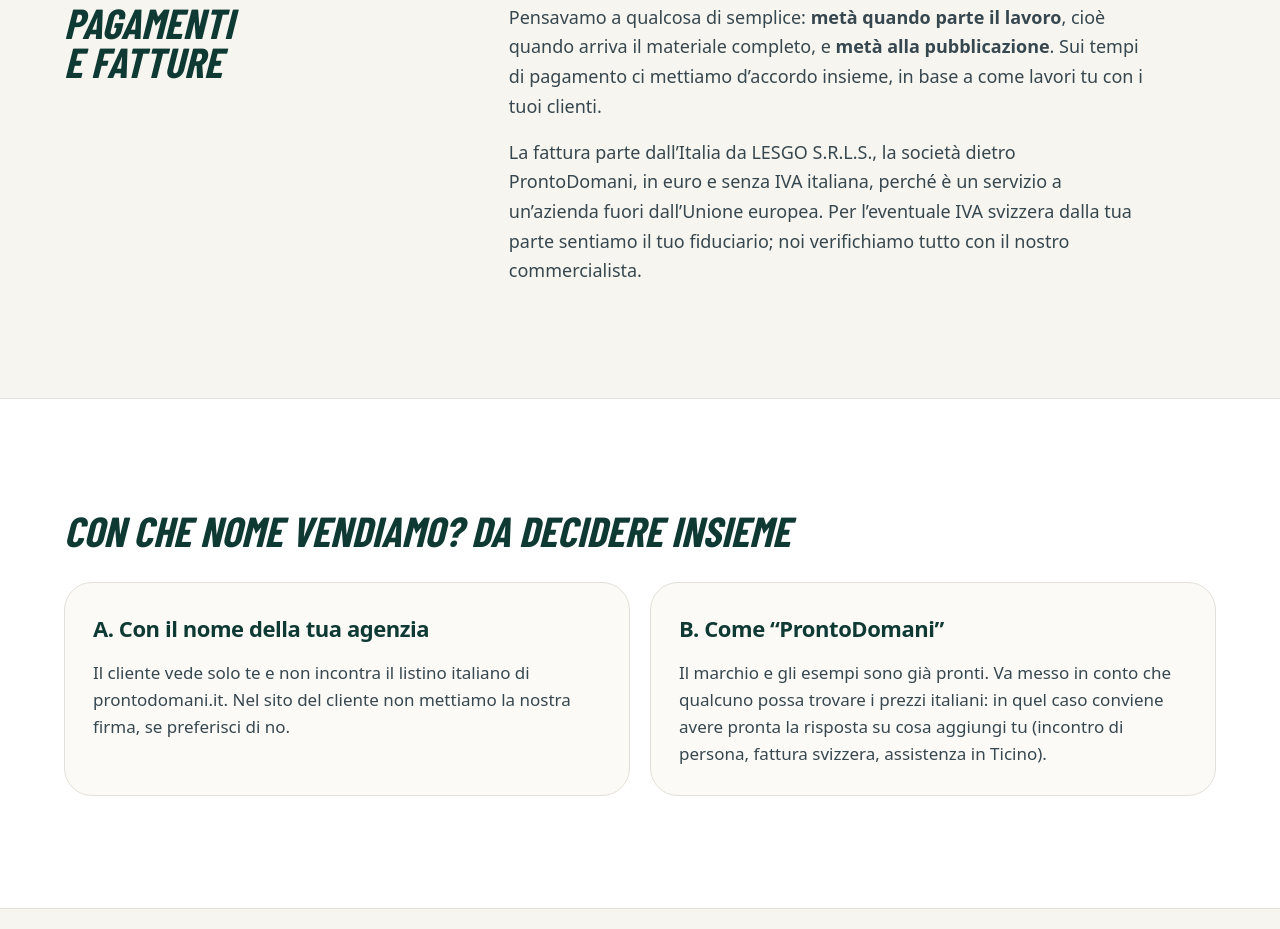
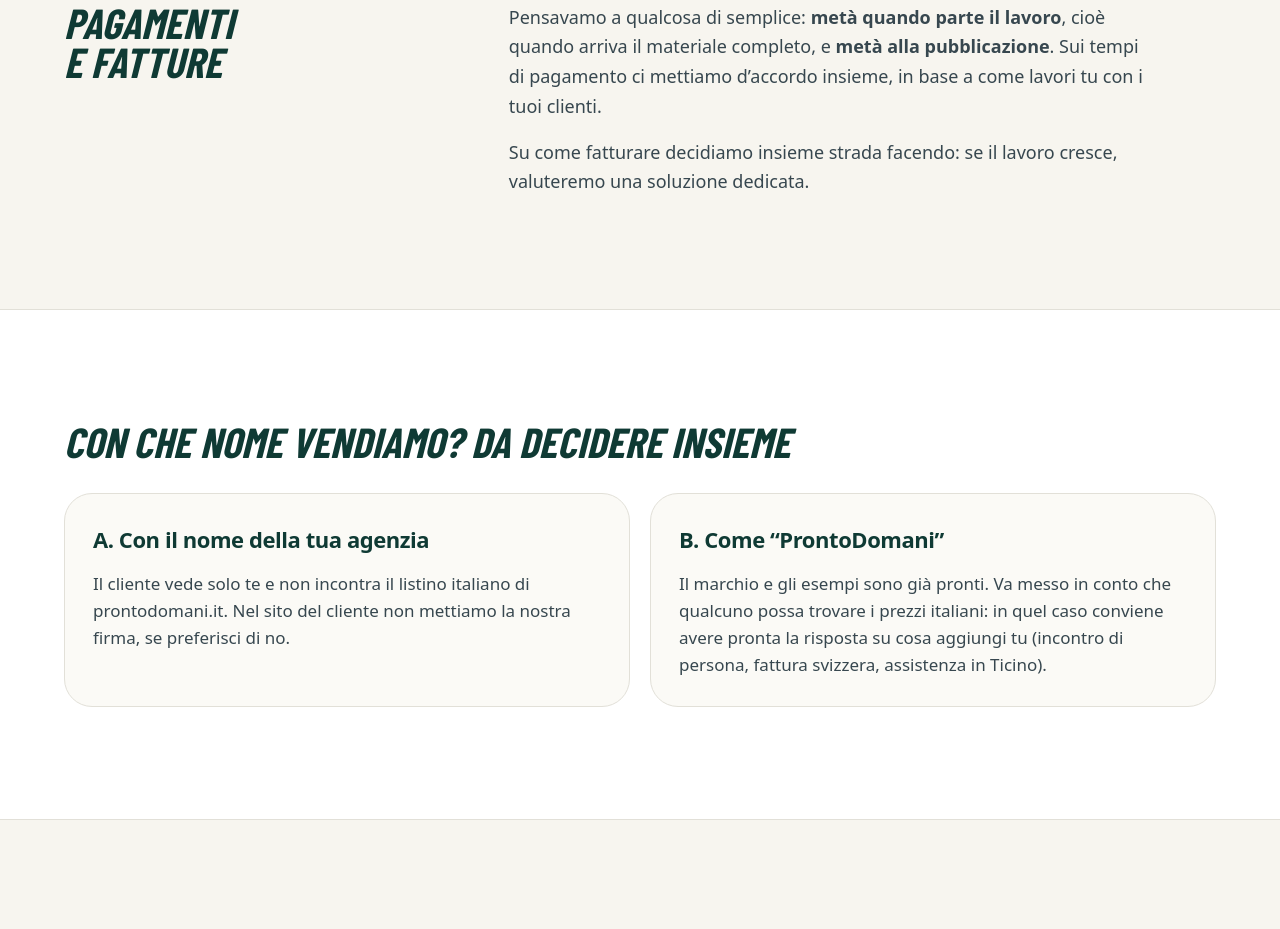
Before and after one commit to samu045-del/prontodomani, an Astro site: page /proposta-ticino-8f3k2q in a window 1280 px wide. Shown: the part 3354-4283 px from the top of the page. Built offline with nearby package versions, Linux system fonts and the light colour scheme; Astro itself is replaced by a stand-in of ours; a web font is replaced by a local one.

Commit message:
Proposta Ticino: fatturazione da decidere strada facendo
Co-Authored-By: Claude Opus 5.5 <noreply@anthropic.com>
Claude-Session: https://claude.ai/code/session_018iUW8tQ1qXUCwAv7aWe8hP

```diff
--- a/src/pages/proposta-ticino-8f3k2q.astro
+++ b/src/pages/proposta-ticino-8f3k2q.astro
@@ -118,7 +118,7 @@ const ruoli: [string, string][] = [
     <h2 id="sv-soldi" class="titolo-medio">Pagamenti<br />e fatture</h2>
     <div class="sv-testo">
       <p>Pensavamo a qualcosa di semplice: <strong>metà quando parte il lavoro</strong>, cioè quando arriva il materiale completo, e <strong>metà alla pubblicazione</strong>. Sui tempi di pagamento ci mettiamo d’accordo insieme, in base a come lavori tu con i tuoi clienti.</p>
-      <p>La fattura parte dall’Italia da LESGO S.R.L.S., la società dietro ProntoDomani, in euro e senza IVA italiana, perché è un servizio a un’azienda fuori dall’Unione europea. Per l’eventuale IVA svizzera dalla tua parte sentiamo il tuo fiduciario; noi verifichiamo tutto con il nostro commercialista.</p>
+      <p>Su come fatturare decidiamo insieme strada facendo: se il lavoro cresce, valuteremo una soluzione dedicata.</p>
     </div>
   </section>
 
```
